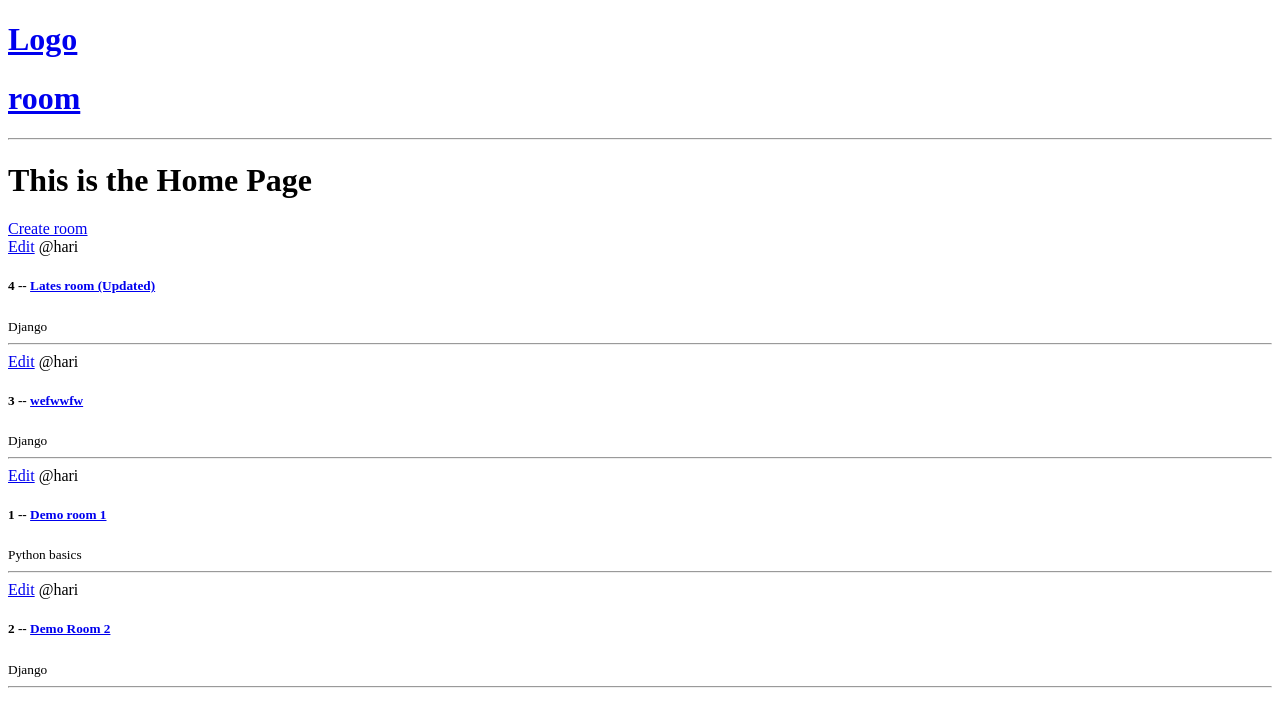
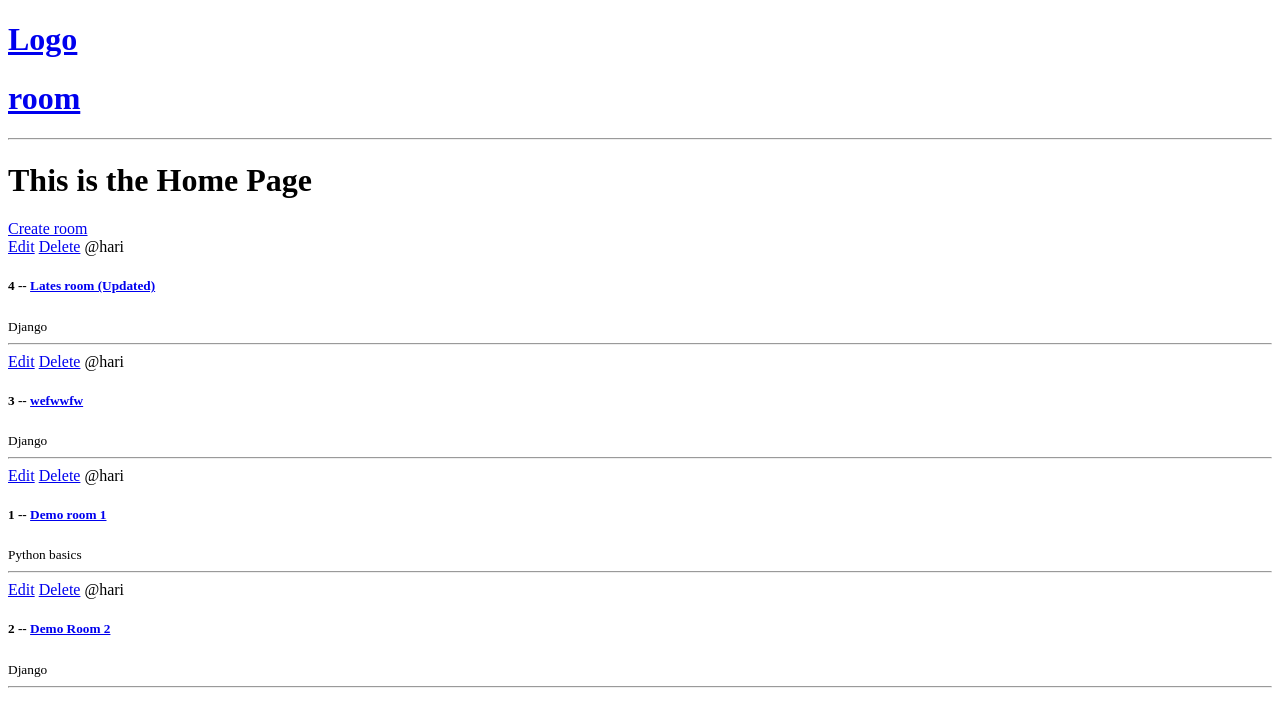
Before and after one commit to HariSirikonda/StudyBud, a Django app: page / in a window 1280 px wide. Shown: the top 727 px of the page. Run offline with Django 5.2, Linux system fonts and the light colour scheme; data comes from the database, SQL or seed files in the repository; both versions use the stored data as it was after the commit.

Commit message:
added the delete functionality

```diff
--- a/studybud/base/templates/base/home.html
+++ b/studybud/base/templates/base/home.html
@@ -9,6 +9,7 @@
         {% for room in rooms %}
         <div>
             <a href="{% url 'update-room' room.id %}">Edit</a>
+            <a href="{% url 'delete-room' room.id %}">Delete</a>
             <span>@{{room.host.username}}</span>
             <h5>{{room.id}} -- <a href="{% url 'room' room.id %}">{{room.name}}</a></h5>
             <small>{{room.topic.name}}</small>
--- a/studybud/base/urls.py
+++ b/studybud/base/urls.py
@@ -5,4 +5,5 @@ urlpatterns = [
     path('room/<str:pk>', views.room, name="room"),
     path('create-room/', views.cerateRoom, name="create-room"),
     path('update-room/<str:pk>', views.updateRoom, name="update-room"),
+    path('delete-room/<str:pk>', views.deleteRoom, name="delete-room"),
 ]
--- a/studybud/base/views.py
+++ b/studybud/base/views.py
@@ -44,3 +44,10 @@ def updateRoom(request, pk):
 
     context = {'form': form}
     return render(request, 'base/room_form.html', context)
+
+def deleteRoom(request, pk):
+    room = Room.objects.get(id=pk)
+    if request.method == 'POST':
+        room.delete()
+        return redirect('home')
+    return render(request, 'base/delete.html', {'obj': room})
```
Also changed, not shown: studybud/base/templates/base/delete.html (added, +11 -0 lines), studybud/db.sqlite3.
